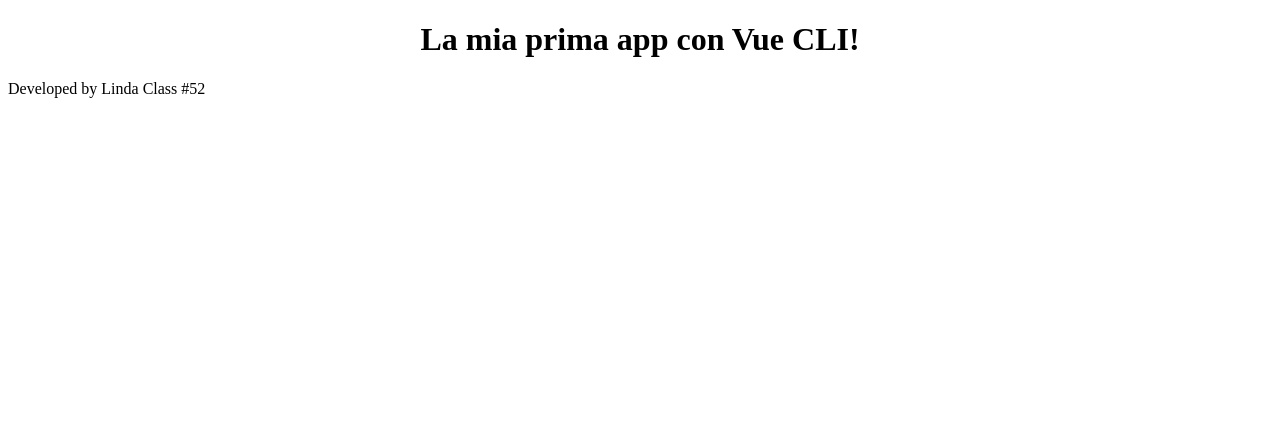
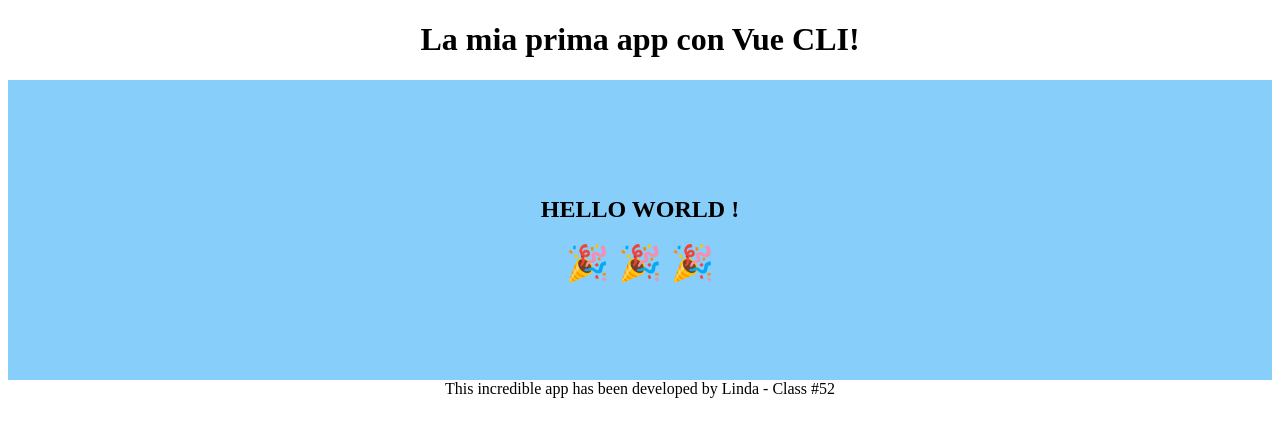
Before and after one commit to lindabettini/vue-cli-first, a Vue app: page / in a window 1280 px wide. Shown: the top 436 px of the page. Built offline with nearby package versions, Linux system fonts and the light colour scheme.

Commit message:
Add jumbotron and footer

```diff
--- a/src/App.vue
+++ b/src/App.vue
@@ -2,18 +2,20 @@
 	<div>
 		<Title />
 		<Hero />
-		<footer>Developed by Linda Class #52</footer>
+		<Footer />
 	</div>
 </template>
 
 <script>
 import Title from "./components/Title.vue";
 import Hero from "./components/Hero.vue";
+import Footer from "./components/Footer.vue";
 export default {
 	name: "App",
 	components: {
 		Title,
 		Hero,
+		Footer,
 	},
 };
 </script>
--- /dev/null
+++ b/src/components/Footer.vue
@@ -0,0 +1,16 @@
+<template>
+	<footer>This incredible app has been developed by Linda - Class #52</footer>
+</template>
+
+<script>
+export default {
+	name: "Footer",
+};
+</script>
+
+<!-- Add "scoped" attribute to limit CSS to this component only -->
+<style>
+footer {
+	text-align: center;
+}
+</style>
--- a/src/components/Hero.vue
+++ b/src/components/Hero.vue
@@ -1,5 +1,8 @@
 <template>
-	<div id="jumbotron"></div>
+	<div id="jumbotron">
+		<h2>HELLO WORLD !</h2>
+		<div id="confetti">&#127881; &#127881; &#127881;</div>
+	</div>
 </template>
 
 <script>
@@ -10,7 +13,18 @@ export default {
 
 <!-- Add "scoped" attribute to limit CSS to this component only -->
 <style>
-h1 {
+#jumbotron {
+	height: 300px;
 	text-align: center;
+	background-color: lightskyblue;
+	display: flex;
+	flex-direction: column;
+	align-items: center;
+	justify-content: center;
+	flex-wrap: nowrap;
+}
+
+#confetti {
+	font-size: 35px;
 }
 </style>
```
